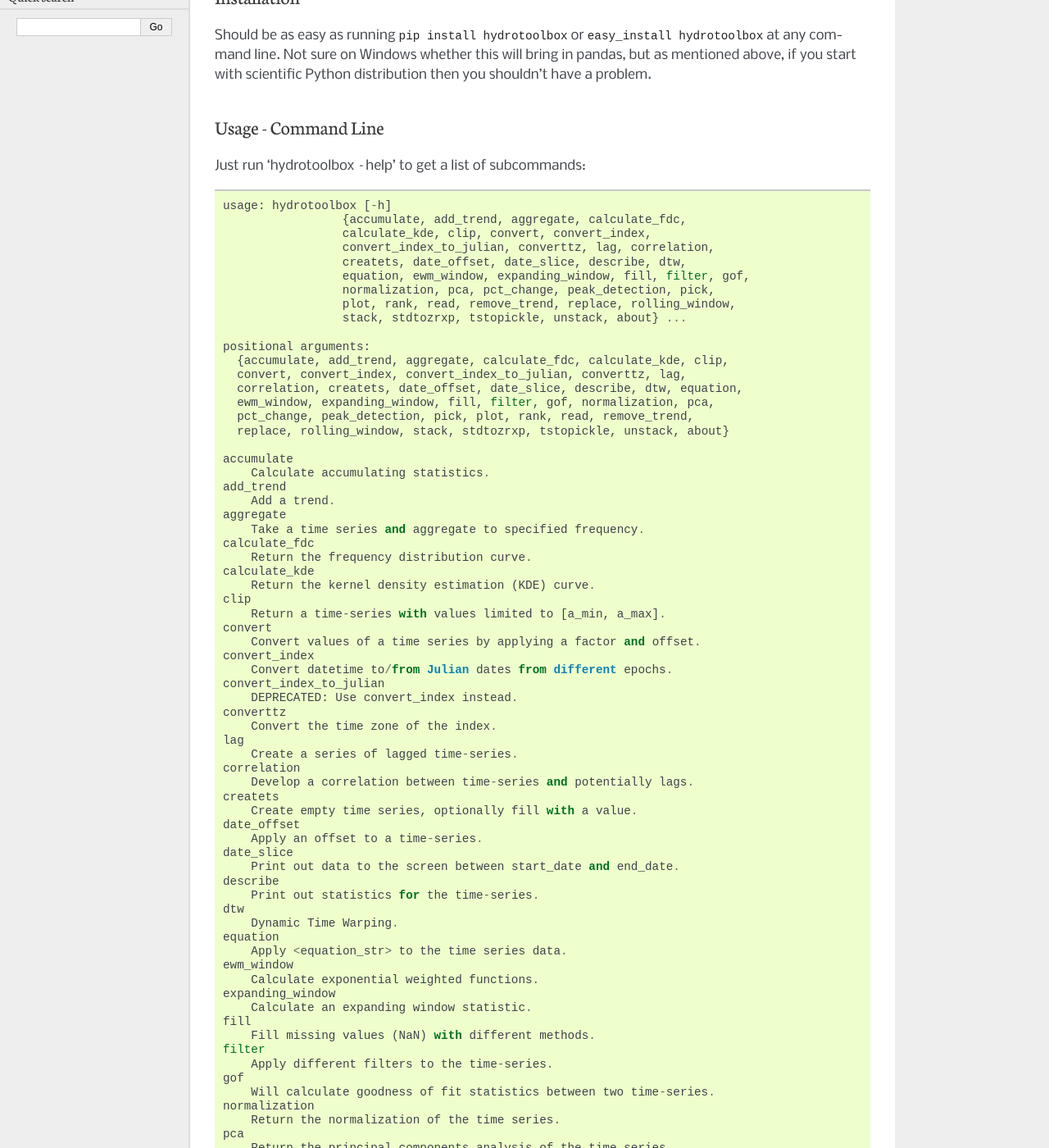
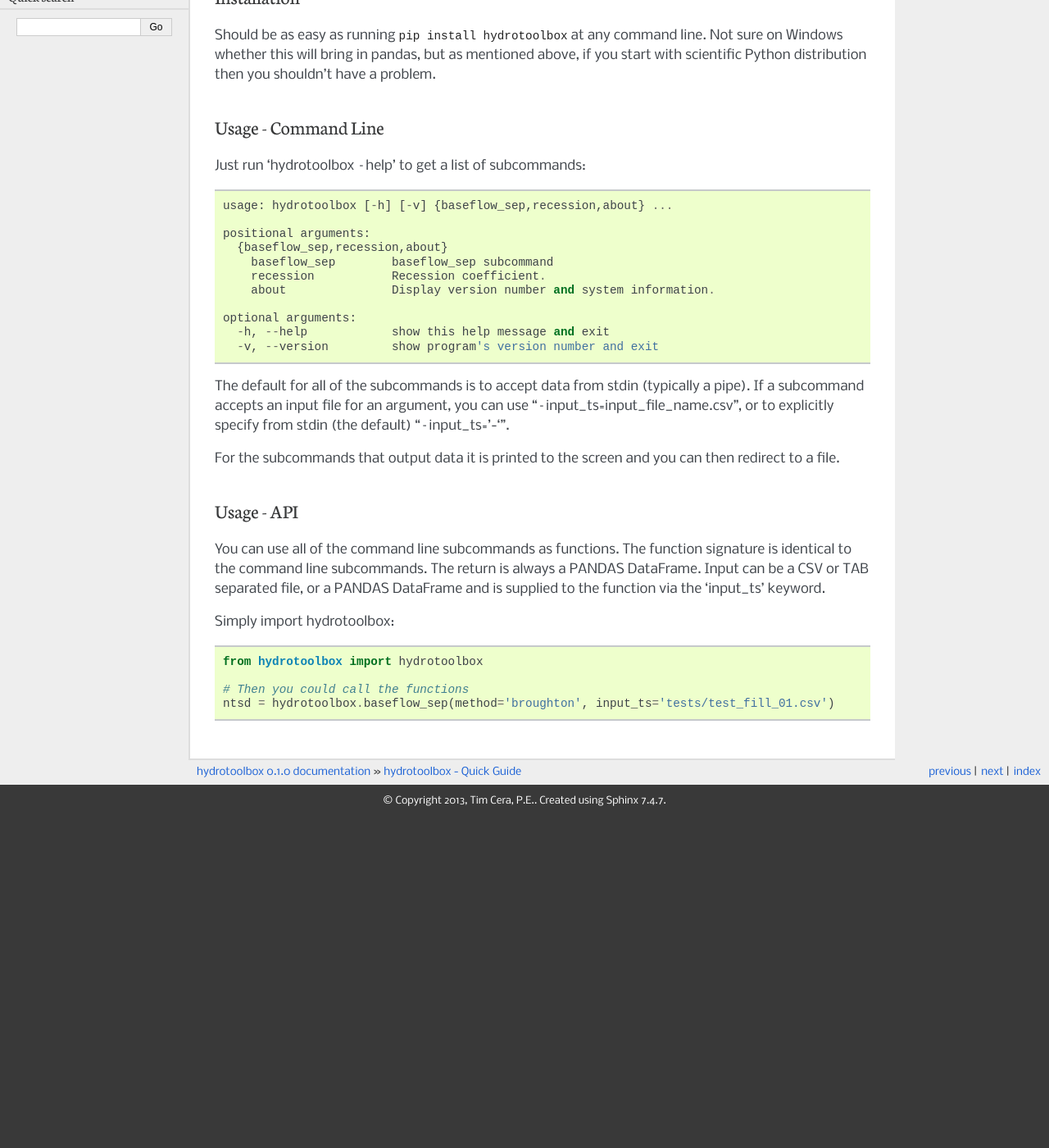
Before and after one commit to timcera/hydrotoolbox, a Sphinx documentation site: the page built from docs/readme.rst, in a window 1280 px wide and 1400 px high, scrolled down 430 px. Shown: the whole window at 82% size. Built offline with Sphinx 7.4.7, drawn with Linux system fonts in a browser that asks for light colours; pages that are not in the unit, such as notebooks, are missing from menus; after the commit the page ends 1426 px from its top, so only the background shows below that; some of the changed text lies outside the part shown.

```diff
--- a/README.rst
+++ b/README.rst
@@ -14,9 +14,9 @@
     :alt: hydrotoolbox license
     :target: https://pypi.python.org/pypi/hydrotoolbox/
 
-TSToolbox - Quick Guide
-=======================
-The hydrotoolbox is a Python script to manipulate time-series on the command line
+hydrotoolbox - Quick Guide
+==========================
+The hydrotoolbox is a Python script for hydrologic calculations and analysis
 or by function calls within Python.  Uses pandas (http://pandas.pydata.org/)
 or numpy (http://numpy.scipy.org) for any heavy lifting.
 
@@ -29,8 +29,8 @@ Requirements
 
 Installation
 ------------
-Should be as easy as running ``pip install hydrotoolbox`` or ``easy_install
-hydrotoolbox`` at any command line.  Not sure on Windows whether this will bring
+Should be as easy as running ``pip install hydrotoolbox``
+at any command line.  Not sure on Windows whether this will bring
 in pandas, but as mentioned above, if you start with scientific Python
 distribution then you shouldn't have a problem.
 
@@ -39,105 +39,17 @@ Usage - Command Line
 Just run 'hydrotoolbox --help' to get a list of subcommands::
 
 
-    usage: hydrotoolbox [-h]
-                     {accumulate, add_trend, aggregate, calculate_fdc,
-                     calculate_kde, clip, convert, convert_index,
-                     convert_index_to_julian, converttz, lag, correlation,
-                     createts, date_offset, date_slice, describe, dtw,
-                     equation, ewm_window, expanding_window, fill, filter, gof,
-                     normalization, pca, pct_change, peak_detection, pick,
-                     plot, rank, read, remove_trend, replace, rolling_window,
-                     stack, stdtozrxp, tstopickle, unstack, about} ...
+    usage: hydrotoolbox [-h] [-v] {baseflow_sep,recession,about} ...
 
     positional arguments:
-      {accumulate, add_trend, aggregate, calculate_fdc, calculate_kde, clip,
-      convert, convert_index, convert_index_to_julian, converttz, lag,
-      correlation, createts, date_offset, date_slice, describe, dtw, equation,
-      ewm_window, expanding_window, fill, filter, gof, normalization, pca,
-      pct_change, peak_detection, pick, plot, rank, read, remove_trend,
-      replace, rolling_window, stack, stdtozrxp, tstopickle, unstack, about}
-
-    accumulate
-        Calculate accumulating statistics.
-    add_trend
-        Add a trend.
-    aggregate
-        Take a time series and aggregate to specified frequency.
-    calculate_fdc
-        Return the frequency distribution curve.
-    calculate_kde
-        Return the kernel density estimation (KDE) curve.
-    clip
-        Return a time-series with values limited to [a_min, a_max].
-    convert
-        Convert values of a time series by applying a factor and offset.
-    convert_index
-        Convert datetime to/from Julian dates from different epochs.
-    convert_index_to_julian
-        DEPRECATED: Use convert_index instead.
-    converttz
-        Convert the time zone of the index.
-    lag
-        Create a series of lagged time-series.
-    correlation
-        Develop a correlation between time-series and potentially lags.
-    createts
-        Create empty time series, optionally fill with a value.
-    date_offset
-        Apply an offset to a time-series.
-    date_slice
-        Print out data to the screen between start_date and end_date.
-    describe
-        Print out statistics for the time-series.
-    dtw
-        Dynamic Time Warping.
-    equation
-        Apply <equation_str> to the time series data.
-    ewm_window
-        Calculate exponential weighted functions.
-    expanding_window
-        Calculate an expanding window statistic.
-    fill
-        Fill missing values (NaN) with different methods.
-    filter
-        Apply different filters to the time-series.
-    gof
-        Will calculate goodness of fit statistics between two time-series.
-    normalization
-        Return the normalization of the time series.
-    pca
-        Return the principal components analysis of the time series.
-    pct_change
-        Return the percent change between times.
-    peak_detection
-        Peak and valley detection.
-    pick
-        Will pick a column or list of columns from input.
-    plot
-        Plot data.
-    rank
-        Compute numerical data ranks (1 through n) along axis.
-    read
-        Collect time series from a list of pickle or csv files.
-    remove_trend
-        Remove a 'trend'.
-    replace
-        Return a time-series replacing values with others.
-    rolling_window
-        Calculate a rolling window statistic.
-    stack
-        Return the stack of the input table.
-    stdtozrxp
-        Print out data to the screen in a WISKI ZRXP format.
-    tstopickle
-        Pickle the data into a Python pickled file.
-    unstack
-        Return the unstack of the input table.
-    about
-        Display version number and system information.
+      {baseflow_sep,recession,about}
+        baseflow_sep        baseflow_sep subcommand
+        recession           Recession coefficient.
+        about               Display version number and system information.
 
     optional arguments:
-        -h, --help            show this help message and exit
+      -h, --help            show this help message and exit
+      -v, --version         show program's version number and exit
 
 The default for all of the subcommands is to accept data from stdin (typically
 a pipe).  If a subcommand accepts an input file for an argument, you can use
@@ -159,8 +71,4 @@ Simply import hydrotoolbox::
     from hydrotoolbox import hydrotoolbox
 
     # Then you could call the functions
-    ntsd = hydrotoolbox.fill(method='linear', input_ts='tests/test_fill_01.csv')
-
-    # Once you have a PANDAS DataFrame you can use that as input to other
-    # hydrotoolbox functions.
-    ntsd = hydrotoolbox.aggregate(statistic='mean', agg_interval='daily', input_ts=ntsd)
+    ntsd = hydrotoolbox.baseflow_sep(method='broughton', input_ts='tests/test_fill_01.csv')
--- a/docs/index.rst
+++ b/docs/index.rst
@@ -6,7 +6,7 @@ hydrotoolbox
 =========
 
 This is the home page for hydrotoolbox.  hydrotoolbox is a command line program and
-Python library to work with time-series.
+Python library for hydrologic analysis.
 
 hydrotoolbox should work with Python 3.6+.
 
--- a/setup.py
+++ b/setup.py
@@ -41,7 +41,7 @@ install_requires = [
     "scikit-learn",
     "statsmodels",
     "setuptools",
-    "tstoolbox >= 103",
+    "tstoolbox > 103.16.1",
 ]
 
 extras_require = {
```
Also changed, not shown: other parts of docs/index.rst (+0 -1 lines), docs/command_line.rst (+5 -185 lines), docs/function_summary.rst (+2 -38 lines), docs/notebooks.rst (deleted, +0 -11 lines), 1 other file.
